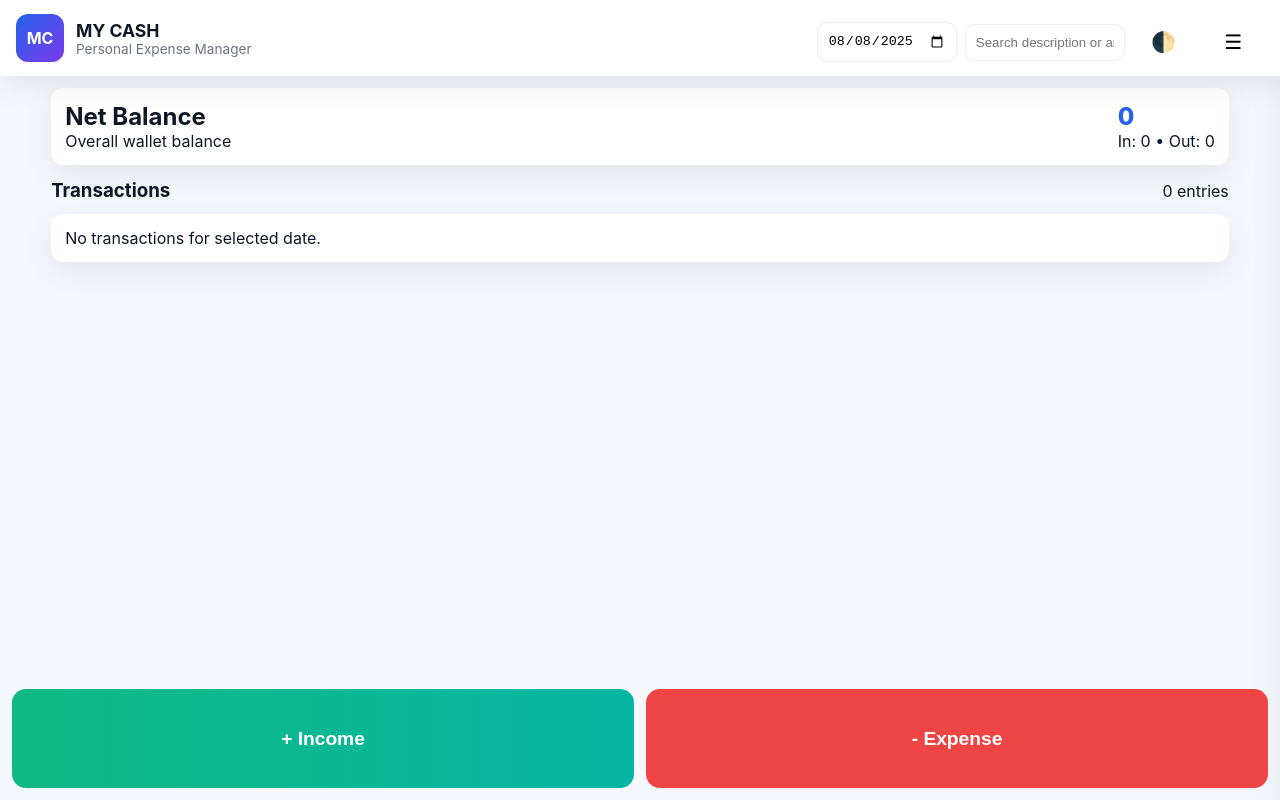
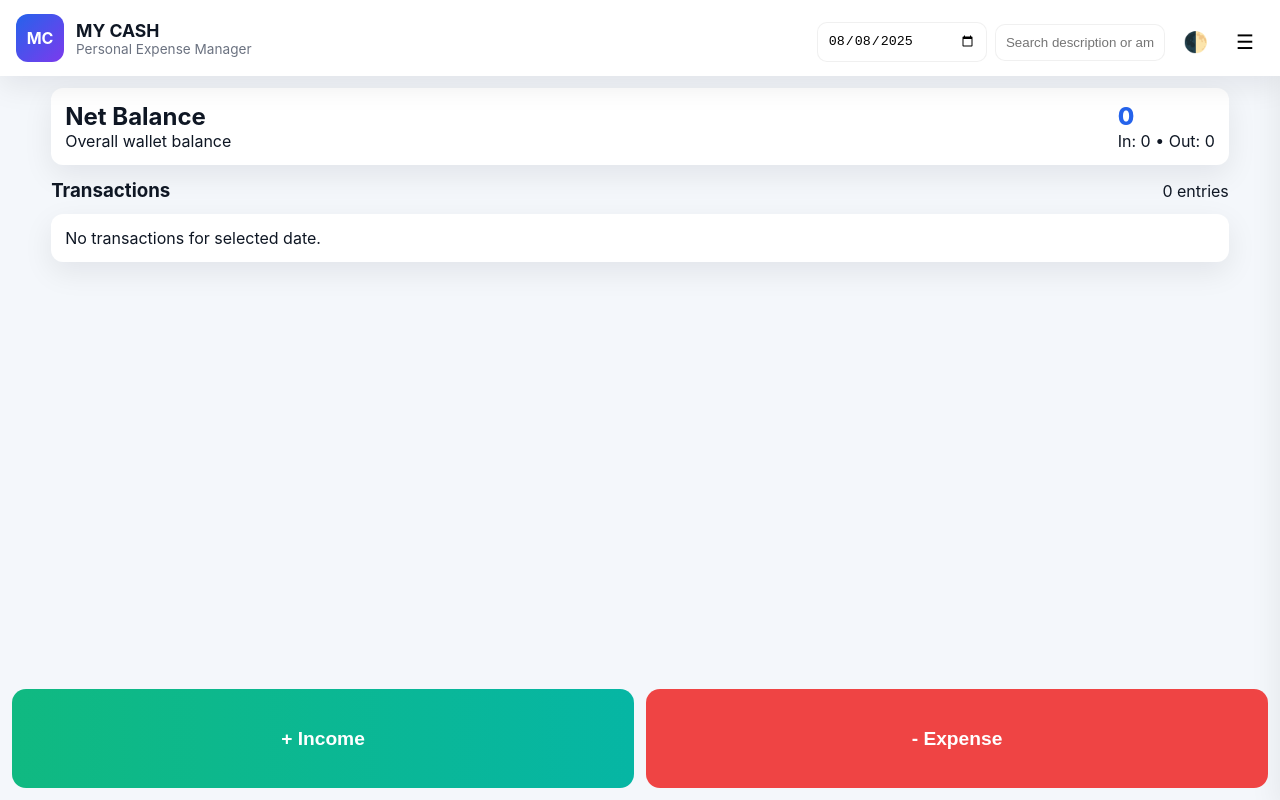
Before and after one commit to hasanrworld/my-cash-manager, a plain HTML site: page index.html in a window 1280 px wide. Drawn offline with Linux system fonts and the light colour scheme.

Commit message:
index.html

```diff
--- a/index.html
+++ b/index.html
@@ -17,7 +17,7 @@ html,body{height:100%;margin:0;font-family:Inter,ui-sans-serif,system-ui,-apple-
 .logo{width:48px;height:48px;border-radius:12px;background:linear-gradient(135deg,var(--primary),#7c3aed);display:flex;align-items:center;justify-content:center;color:#fff;font-weight:700}
 .title-wrap h1{margin:0;font-size:1.1rem}
 .title-wrap p{margin:0;color:var(--muted);font-size:0.85rem}
-.controls{display:flex;flex-wrap:wrap;gap:8px;align-items:center}
+.controls{display:flex;flex-wrap:wrap;gap:8px;align-items:center;justify-content:space-between}
 .date-input,.search-input{flex:1;min-width:140px}
 .search-input{min-width:160px}
 .burger, .theme-toggle{background:none;border:0;font-size:20px;cursor:pointer}
@@ -81,6 +81,22 @@ html,body{height:100%;margin:0;font-family:Inter,ui-sans-serif,system-ui,-apple-
   }
 }
 
+
+.controls .right-buttons {
+  display: flex;
+  align-items: center;
+  gap: 8px;
+}
+
+@media (min-width: 768px) {
+  .controls {
+    flex-wrap: nowrap;
+  }
+  .controls .right-buttons {
+    margin-left: auto;
+  }
+}
+
 </style>
 </head>
 <body>
@@ -92,8 +108,10 @@ html,body{height:100%;margin:0;font-family:Inter,ui-sans-serif,system-ui,-apple-
   <div class="controls">
     <input id="dateFilter" class="date-input" type="date" aria-label="Select date">
     <input id="searchInput" class="search-input" placeholder="Search description or amount" aria-label="Search transactions">
-    <button id="themeToggle" class="theme-toggle" aria-label="Toggle dark/light">🌓</button>
-    <button id="burgerBtn" class="burger" aria-label="Open menu">☰</button>
+    <div class="right-buttons">
+      <button id="themeToggle" class="theme-toggle" aria-label="Toggle dark/light">🌓</button>
+      <button id="burgerBtn" class="burger" aria-label="Open menu">☰</button>
+    </div>
   </div>
 </header>
 <main class="container">
```
